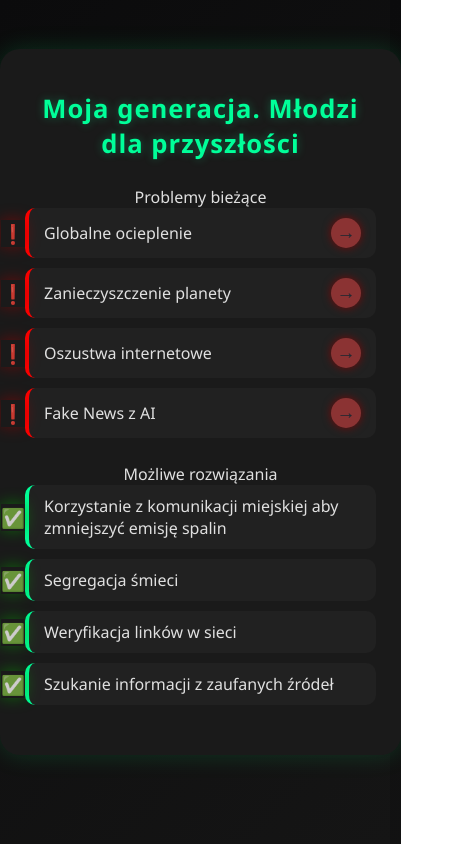
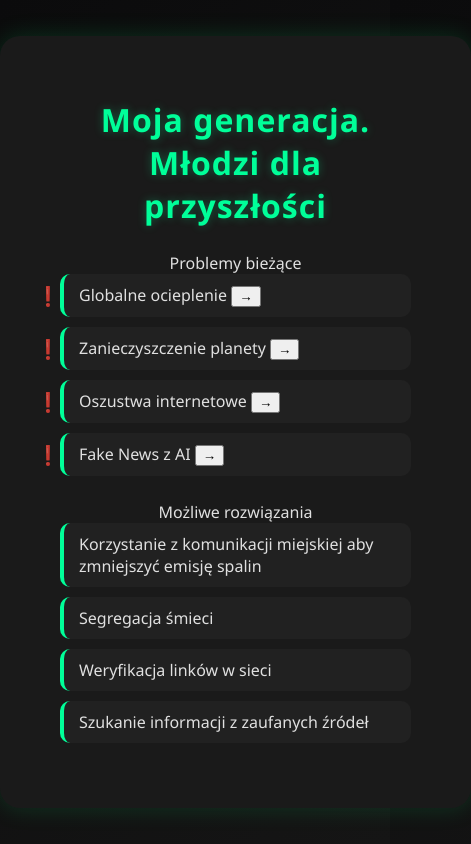
Before and after one commit to aa2Kimozo/konkurs-strona, a plain HTML site: page index.html in a window 390 px wide. Shown: the whole page, 471 px wide, since content can reach past the window. Drawn offline with Linux system fonts and the light colour scheme.

Commit message:
Update style.css

```diff
--- a/style.css
+++ b/style.css
@@ -72,108 +72,3 @@
             top: 50%;
             transform: translateY(-50%);
             opacity: 0.8;
-            box-shadow: 0 0 15px rgba(153, 1, 1, 0.719);
-        }
-        #rozw li::before {
-            content: "✅";
-            position: absolute;
-            left: -28px;
-            color: #00ff99;
-            font-size: 1.2rem;
-            top: 50%;
-            transform: translateY(-50%);
-            opacity: 0.8;
-            box-shadow: 0 0 15px rgba(6, 153, 1, 0.719);
-        }
-
-
-        #prob li:hover {
-            background: rgba(255, 0, 0, 0.1);
-            transform: translateX(4px);
-            border-left-color: #ff0000;
-            box-shadow: 0 0 15px rgba(153, 1, 1, 0.719);
-        }
-        #rozw li:hover {
-            background: rgba(0, 255, 153, 0.1);
-            transform: translateX(4px);
-            border-left-color: #00ffaa;
-            box-shadow: 0 0 15px rgba(6, 153, 1, 0.719);
-        }
-
-        #mid {
-            margin-top: 40px;
-        }
-
-        @media (max-width: 600px) {
-            #top {
-                padding: 25px;
-            }
-
-            h1 {
-                font-size: 1.6rem;
-            }
-        }
-#prob li {
-  display: flex;
-  align-items: center;
-  justify-content: space-between;
-  padding: 10px 15px;
-  background: rgba(255, 255, 255, 0.03);
-  border-left: 4px solid #ff0000;
-  border-radius: 10px;
-  margin-bottom: 10px;
-  position: relative;
-}
-
-#prob li::before {
-  content: "❗";
-  margin-right: 10px;
-  color: #00ff99;
-  font-size: 1.2rem;
-}
-
-#info, #info2 {
-  width: 30px;
-  height: 30px;
-  border-radius: 50%;
-  background-color: rgba(172, 57, 57, 0.767);
-  color: #222831;
-  font-size: 1.2rem;
-  font-weight: bold;
-  border: none;
-  cursor: pointer;
-  display: flex;
-  justify-content: center;
-  align-items: center;
-  box-shadow: 0 0 8px rgba(153, 1, 1, 0.719);
-  transition: transform 0.2s, box-shadow 0.2s;
-}
-
-#info:hover, #info2:hover {
-  transform: scale(1.2);
-  box-shadow: 0 0 15px rgba(172, 57, 57, 0.767);
-}
-#powrot {
-  width: 30px;
-  height: 30px;
-  border-radius: 50%;
-  background-color: #fff;
-  color: #000;
-  font-size: 1.2rem;
-  font-weight: bold;
-  border: none;
-  cursor: pointer;
-  display: flex;
-  justify-content: center;
-  align-items: center;
-  box-shadow: 0 0 8px rgba(0,0,0,0.5);
-  position: absolute;
-  top: 10px;
-  right: 10px;
-  transition: transform 0.2s, box-shadow 0.2s;
-}
-
-#powrot:hover {
-  transform: scale(1.2);
-  box-shadow: 0 0 15px rgba(0,0,0,0.7);
-}
```
